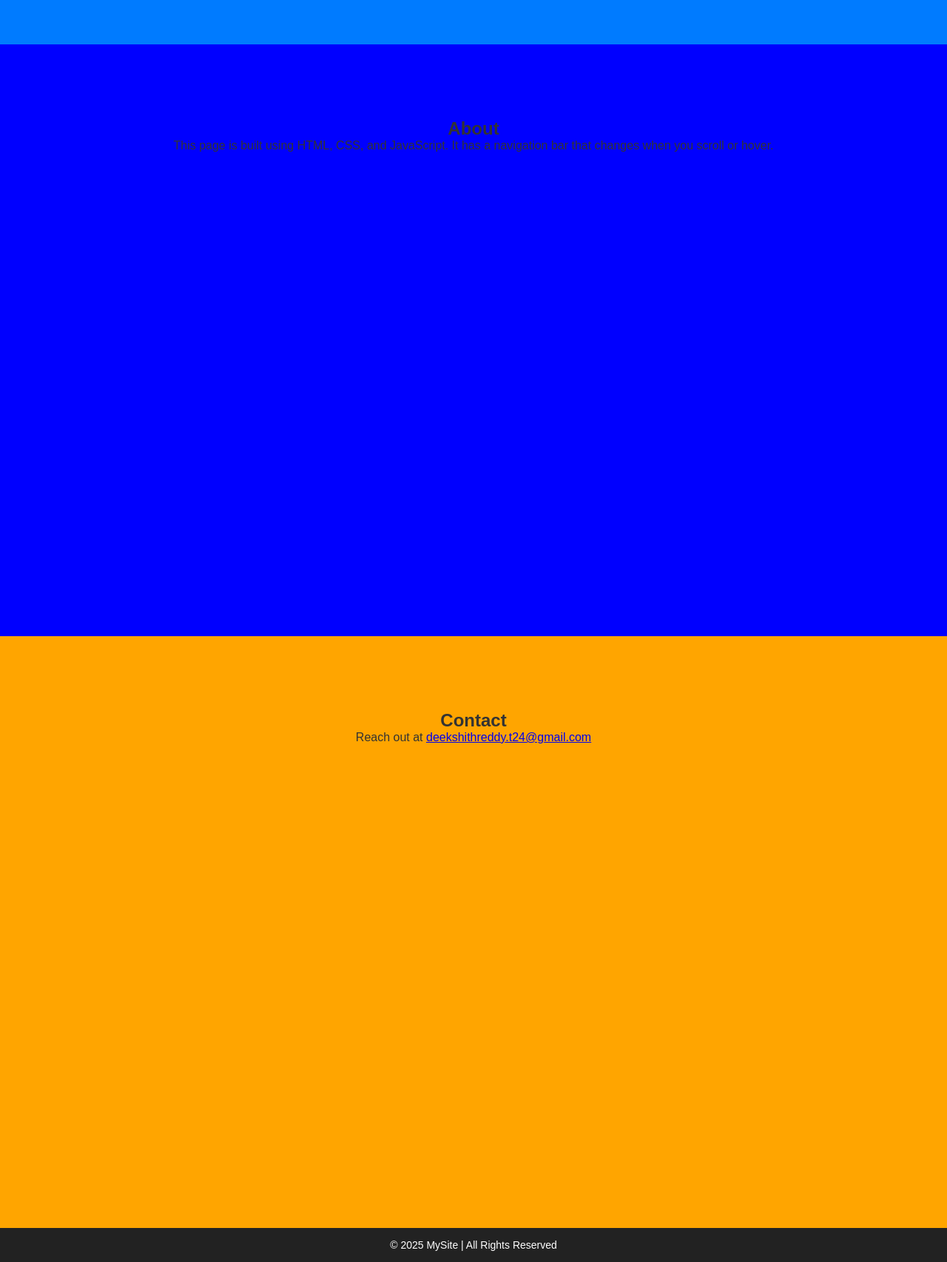
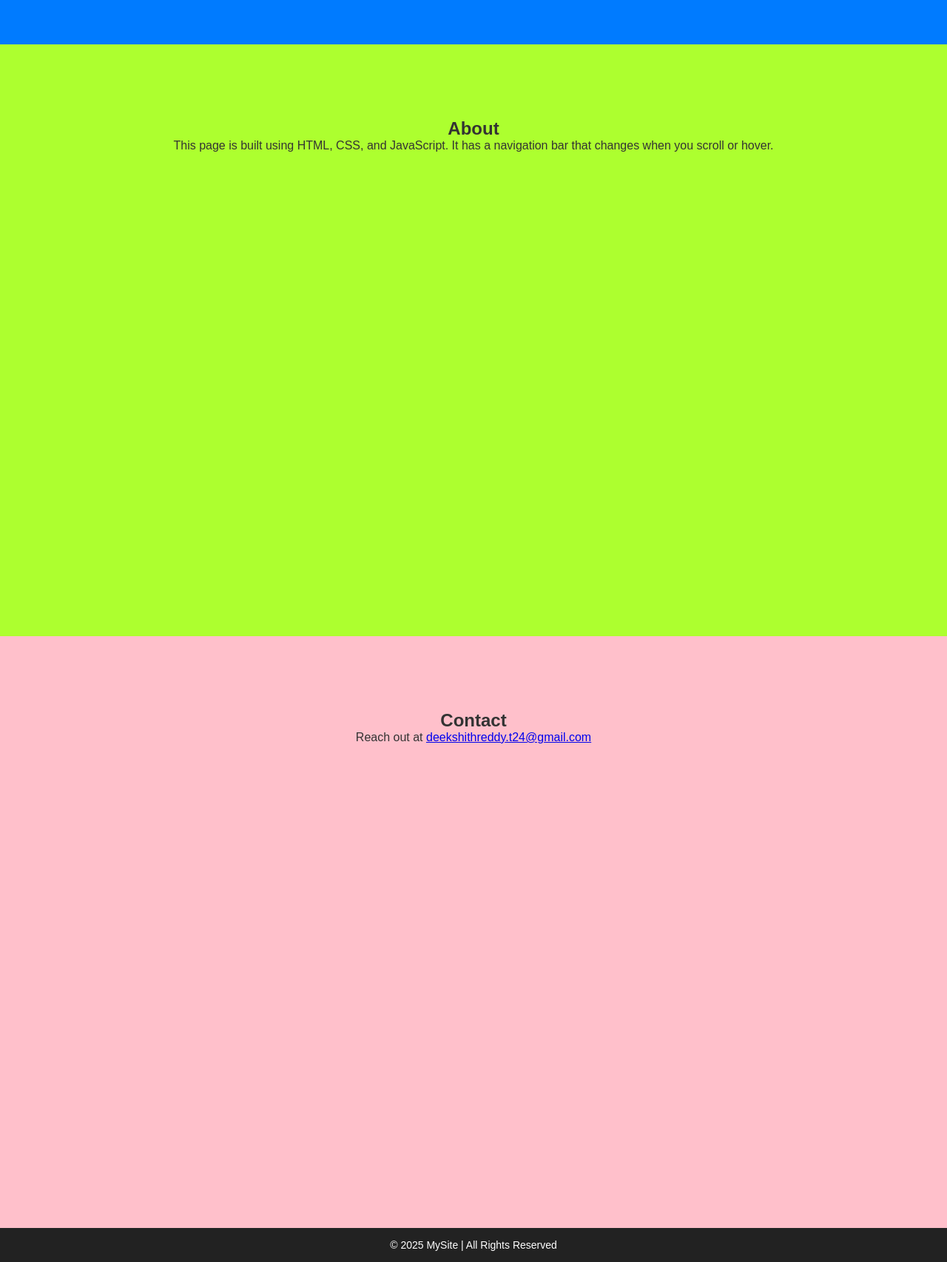
Before and after one commit to deekshitreddy24/SCT_WD_1, a plain HTML site: page index.html in a window 1280 px wide. Shown: the part 740-2446 px from the top of the page at 74% size. Drawn offline with Linux system fonts and the light colour scheme.

Commit message:
Change background colors in style.css
Updated background colors for the about and contact sections.

```diff
--- a/style.css
+++ b/style.css
@@ -9,7 +9,6 @@ body {
   scroll-behavior: smooth;
 }
 
-/* Navbar */
 header {
   position: fixed;
   top: 0;
@@ -64,7 +63,7 @@ header.scrolled nav ul li a:hover {
   color: #00c6ff;
 }
 
-/* Sections */
+
 section {
   padding: 100px 20px;
   text-align: center;
@@ -80,16 +79,16 @@ section {
 }
 
 .about{
-  background: blue;
+  background: greenyellow;
   color: #333;
   height:100vh
 }
 .contact{
-  background: orange;
+  background: pink;
   color: #333;
   height:100vh
 }
-/* Footer */
+
 footer {
   background: #222;
   color: white;
@@ -98,7 +97,7 @@ footer {
   font-size: 14px;
 }
 
-/* Responsive */
+
 @media (max-width: 600px) {
   nav ul {
     flex-direction: column;
```
